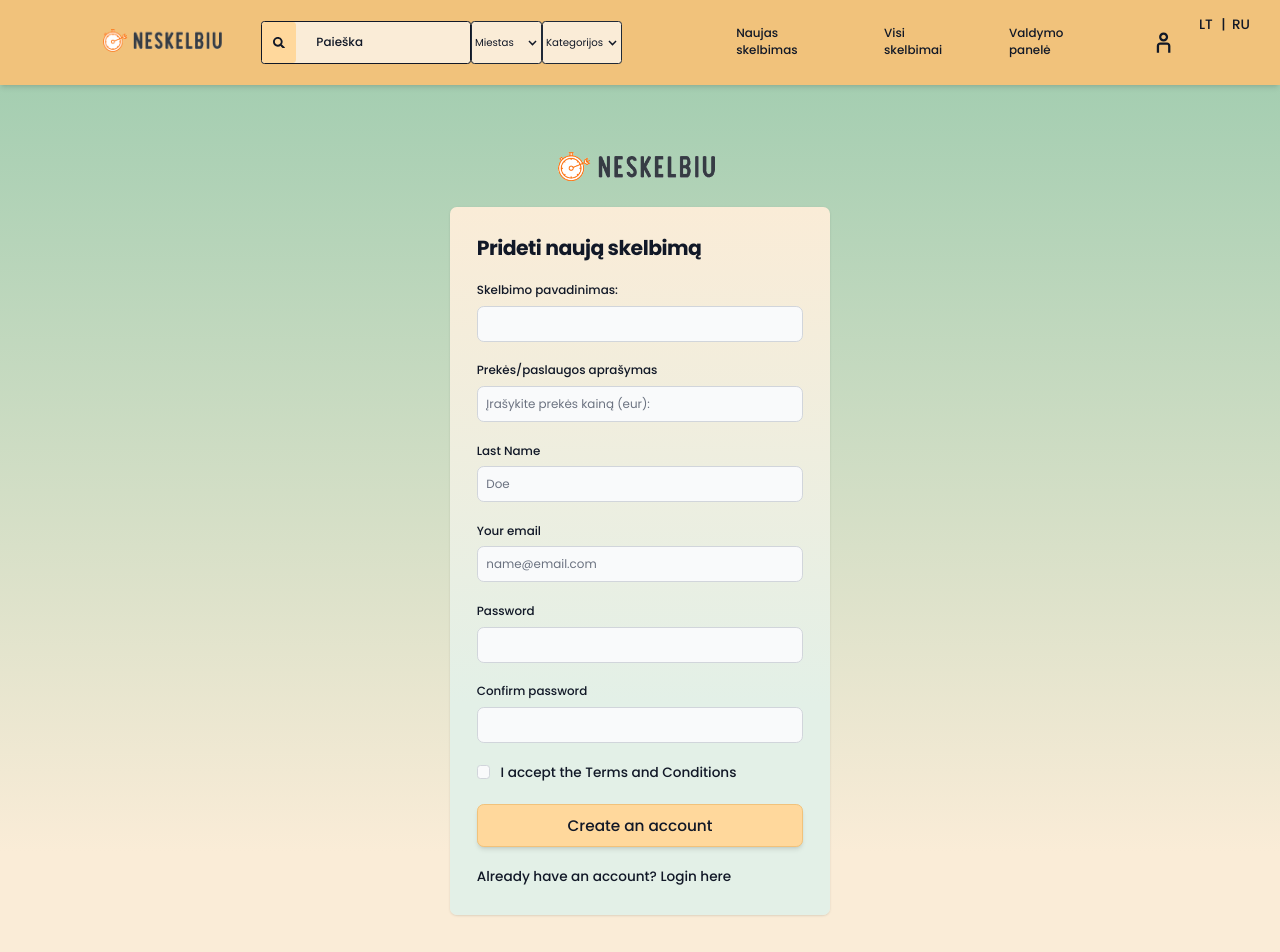
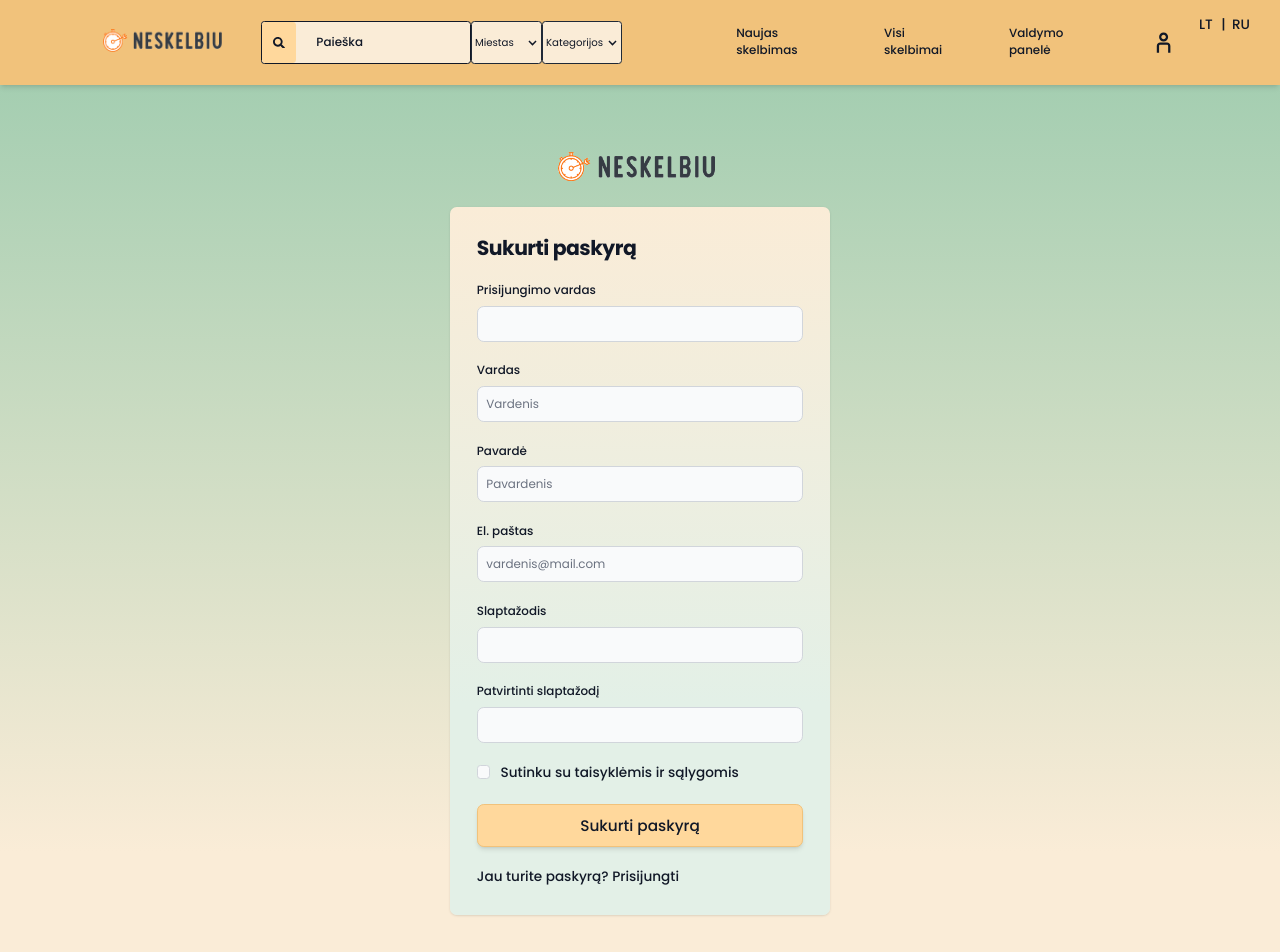
Before and after one commit to viliuxaaa/FrontNew, a React (Create React App) app: page /register in a window 1280 px wide. Shown: the top 952 px of the page. Built offline with nearby package versions, Linux system fonts and the light colour scheme.

Commit message:
Isverstos priekines kategorijos

```diff
--- a/src/Components/language/lithuanian/global.json
+++ b/src/Components/language/lithuanian/global.json
@@ -39,7 +39,7 @@
         "4": "Planšetiniai kompiuteriai",
         "5": "Žaidimų kompiuteriai",
         "6": "Elektroninės skaityklės",
-        "7": "Kompiuteriai kita"
+        "7": "Kita"
     },
     "externalDevCategoryB": {
         "0": "---",
@@ -49,14 +49,14 @@
         "4": "Daugiafunkciniai įrenginiai",
         "5": "Klaviatūros, pelės, web kameros",
         "6": "Žaidimų priedai",
-        "7": "Išoriniai įrenginiai (kita)"
+        "7": "Kita"
     },
 
     "computerComponentCategoryB": {
         "0": "---",
         "1": "Nešiojamiems kompiuteriams",
         "2": "Stacionariems kompiuteriams",
-        "3": "Kompiuterių komponentai (kita)"
+        "3": "Kita"
     },
     "accessoriesCategoryB": {
         "0": "---",
@@ -65,8 +65,8 @@
         "3": "Atminties kortelės, USB atmintinės",
         "4": "HDD dėžutės ir išoriniai HDD",
         "5": "Krepšiai kompiuteriams",
-        "6": "UPS",
-        "7": "Priedai, aksesuarai (kita)"
+        "6": "UPS (NMŠ)",
+        "7": "Kita"
     },
 
     "softwareAndGamesCategoryB": {
@@ -77,17 +77,17 @@
         "4": "Mokomosios programos",
         "5": "Operacinės sistemos",
         "6": "Techninė programinė įranga",
-        "7": "Programinė įranga, žaidimai (kita)"
+        "7": "Kita"
     },
     "networkStuffCategoryB": {
         "0": "---",
         "1": "Belaidžio tinklo įranga",
-        "2": "Hub'as",
+        "2": "Hub",
         "3": "Maršrutizatoriai",
         "4": "Modemai",
-        "5": "Switch'as",
+        "5": "Switch",
         "6": "Aksesuarai, kabeliai",
-        "7": "Tinklo įranga (kita)"
+        "7": "Kita"
     },
     "technicalServicesCategoryB": {
         "0": "---",
@@ -95,7 +95,7 @@
         "2": "Remontas",
         "3": "Spausdinimas, kopijavimas",
         "4": "Supirkimas",
-        "5": "Paslaugos, remontas (kita)"
+        "5": "Kita"
     },
     "consolesCategoryB": {
         "0": "---",
@@ -146,21 +146,21 @@
     },
 
     "registerFrame": {
-        "createAccText": "Prideti naują skelbimą",
-        "username": "Skelbimo pavadinimas:",
-        "firstName": "Prekės/paslaugos aprašymas",
-        "firstNamePlaceHolder":"Įrašykite prekės kainą (eur): ",
-        "lastName":"Pasirinkite prekes kategoriją: ",
-        "lastNamePlaceHolder": "Prekes kategorijos šaka: ",
-        "email": "Pasirinkte kategorija",
-        "emailPlaceHolder": "Kontaktinis numeris: ",
-        "password":"priimami formata: +370XXXXXXXX",
-        "confirmPassword": "Iš kur pardavinėjama prekė: ",
-        "iAcceptText": "Įrašykite vietovę: ",
-        "termsAndConditionsLink": "Nuoroda į prekės tinklalapį (jei toks yra):",
-        "createAccButton": "Nuoroda į vaizdinę medžiagą (jei tokia yra):",
-        "alredyHaveText": "Nuotraukas šiuo metu galima įkelti tik vėliau. Atsiprašome už nesklandumus",
-        "loginLink":"Įkelti skelbimą!"
+        "createAccText": "Sukurti paskyrą",
+        "username": "Prisijungimo vardas",
+        "firstName": "Vardas",
+        "firstNamePlaceHolder":"Vardenis",
+        "lastName":"Pavardė",
+        "lastNamePlaceHolder": "Pavardenis",
+        "email": "El. paštas",
+        "emailPlaceHolder": "vardenis@mail.com",
+        "password":"Slaptažodis",
+        "confirmPassword": "Patvirtinti slaptažodį",
+        "iAcceptText": "Sutinku su",
+        "termsAndConditionsLink": "taisyklėmis ir sąlygomis",
+        "createAccButton": "Sukurti paskyrą",
+        "alredyHaveText": "Jau turite paskyrą?",
+        "loginLink":"Prisijungti"
     }
 
 
--- a/src/Screens/HomeScreen.js
+++ b/src/Screens/HomeScreen.js
@@ -1,9 +1,10 @@
 import Category from "../Components/Category"
 import LatestPosters from "../Components/Home/LatestPosters"
 import Layout from "../Layout/Layout"
-import categories from "../enums/Categories"
+import Categories from "../enums/Categories"
 
 function HomeScreen() {
+    const categories = Categories();
 
     return (
         <Layout>
--- a/src/Screens/Register.js
+++ b/src/Screens/Register.js
@@ -1,4 +1,4 @@
-import Layout from "../Layout/Layout"
+import Layout from "../Layout/Layout";
 import { Link } from "react-router-dom";
 import { useTranslation } from "react-i18next";
 
@@ -6,7 +6,6 @@ function Register() {
   const [t, i18n] = useTranslation("global");
   return (
     <Layout>
-
       <div className="my-10 mx-auto min-h-screen">
         <div className=" dark:bg-gray-900">
           <div className="flex flex-col items-center justify-center px-6 py-8 mx-auto">
@@ -55,38 +54,19 @@ function Register() {
                       required=""
                     />
                   </div>
-
-                                    {/* "registerFrame": {
-                                        "createAccText": "Prideti naują skelbimą",
-                                        "username": "Skelbimo pavadinimas:",
-                                        "firstName": "Prekės/paslaugos aprašymas",
-                                        "firstNamePlaceHolder":"Įrašykite prekės kainą (eur): ",
-                                        "lastName":"Pasirinkite prekes kategoriją: ",
-                                        "lastNamePlaceHolder": "Prekes kategorijos šaka: ",
-                                        "email": "Pasirinkte kategorija",
-                                        "emailPlaceHolder": "Kontaktinis numeris: ",
-                                        "password":"priimami formata: +370XXXXXXXX",
-                                        "confirmPassword": "Iš kur pardavinėjama prekė: ",
-                                        "iAcceptText": "Įrašykite vietovę: ",
-                                        "termsAndConditionsLink": "Nuoroda į prekės tinklalapį (jei toks yra):",
-                                        "createAccButton": "Nuoroda į vaizdinę medžiagą (jei tokia yra):",
-                                        "alredyHaveText": "Nuotraukas šiuo metu galima įkelti tik vėliau. Atsiprašome už nesklandumus",
-                                        "loginLink":"Įkelti skelbimą!" */}
-
-
                   <div>
                     <label
                       htmlFor="lastname"
                       className="block mb-2 text-sm font-medium text-gray-900 dark:text-white"
                     >
-                                        Last Name
+                      {t("registerFrame.lastName")}
                     </label>
                     <input
                       type="lastname"
                       name="lastname"
                       id="lastname"
                       className="bg-gray-50 border border-gray-300 text-gray-900 sm:text-sm rounded-lg focus:ring-primary-600 focus:border-primary-600 block w-full p-2.5 dark:bg-gray-700 dark:border-gray-600 dark:placeholder-gray-400 dark:text-white dark:focus:ring-blue-500 dark:focus:border-blue-500"
-                                        placeholder="Doe"
+                      placeholder={t("registerFrame.lastNamePlaceHolder")}
                       required=""
                     />
                   </div>
@@ -95,14 +75,14 @@ function Register() {
                       htmlFor="email"
                       className="block mb-2 text-sm font-medium text-gray-900 dark:text-white"
                     >
-                                        Your email
+                      {t("registerFrame.email")}
                     </label>
                     <input
                       type="email"
                       name="email"
                       id="email"
                       className="bg-gray-50 border border-gray-300 text-gray-900 sm:text-sm rounded-lg focus:ring-primary-600 focus:border-primary-600 block w-full p-2.5 dark:bg-gray-700 dark:border-gray-600 dark:placeholder-gray-400 dark:text-white dark:focus:ring-blue-500 dark:focus:border-blue-500"
-                                        placeholder="name@email.com"
+                      placeholder={t("registerFrame.emailPlaceHolder")}
                       required=""
                     />
                   </div>
@@ -111,7 +91,7 @@ function Register() {
                       htmlFor="password"
                       className="block mb-2 text-sm font-medium text-gray-900 dark:text-white"
                     >
-                                        Password
+                      {t("registerFrame.password")}
                     </label>
                     <input
                       type="password"
@@ -126,7 +106,7 @@ function Register() {
                       htmlFor="confirm-password"
                       className="block mb-2 text-sm font-medium text-gray-900 dark:text-white"
                     >
-                                        Confirm password
+                      {t("registerFrame.confirmPassword")}
                     </label>
                     <input
                       type="confirm-password"
@@ -147,15 +127,11 @@ function Register() {
                       />
                     </div>
                     <div className="ml-3 text-base">
-                                            <label
-                                                htmlFor="terms"
-                                                className="text-text font-medium"
-                                            >
-                                                I accept the{" "}
+                      <label htmlFor="terms" className="text-text font-medium">
+                        {t("registerFrame.iAcceptText")}{" "}
                         <Link className="font-medium text-primary-600 hover:underline dark:text-primary-500">
-                                                    Terms and Conditions
+                          {t("registerFrame.termsAndConditionsLink")}
                         </Link>
-
                       </label>
                     </div>
                   </div>
@@ -163,12 +139,15 @@ function Register() {
                     type="submit"
                     className="border-[2px] border-main w-full shadow-md bg-subMain hover:text-black text-text bg-primary-600 hover:bg-primary-700 focus:ring-4 focus:outline-none focus:ring-primary-300 font-medium rounded-lg text-lg px-5 py-2.5 text-center dark:bg-primary-600 dark:hover:bg-primary-700 dark:focus:ring-primary-800"
                   >
-                                        Create an account
+                    {t("registerFrame.createAccButton")}
                   </button>
                   <p className="text-base text-text font-medium">
-                                        Already have an account?{" "}
-                                        <Link to="/login" className="font-medium text-primary-600 hover:underline dark:text-primary-500">
-                                            Login here
+                    {t("registerFrame.alredyHaveText")}{" "}
+                    <Link
+                      to="/login"
+                      className="font-medium text-primary-600 hover:underline dark:text-primary-500"
+                    >
+                      {t("registerFrame.loginLink")}
                     </Link>
                   </p>
                 </form>
@@ -177,9 +156,8 @@ function Register() {
           </div>
         </div>
       </div>
-
     </Layout>
-    )
+  );
 }
 
-export default Register
+export default Register;
```
Also changed, not shown: src/enums/Categories.js (+55 -54 lines). Lines whose indentation alone changed are shown as unchanged.
